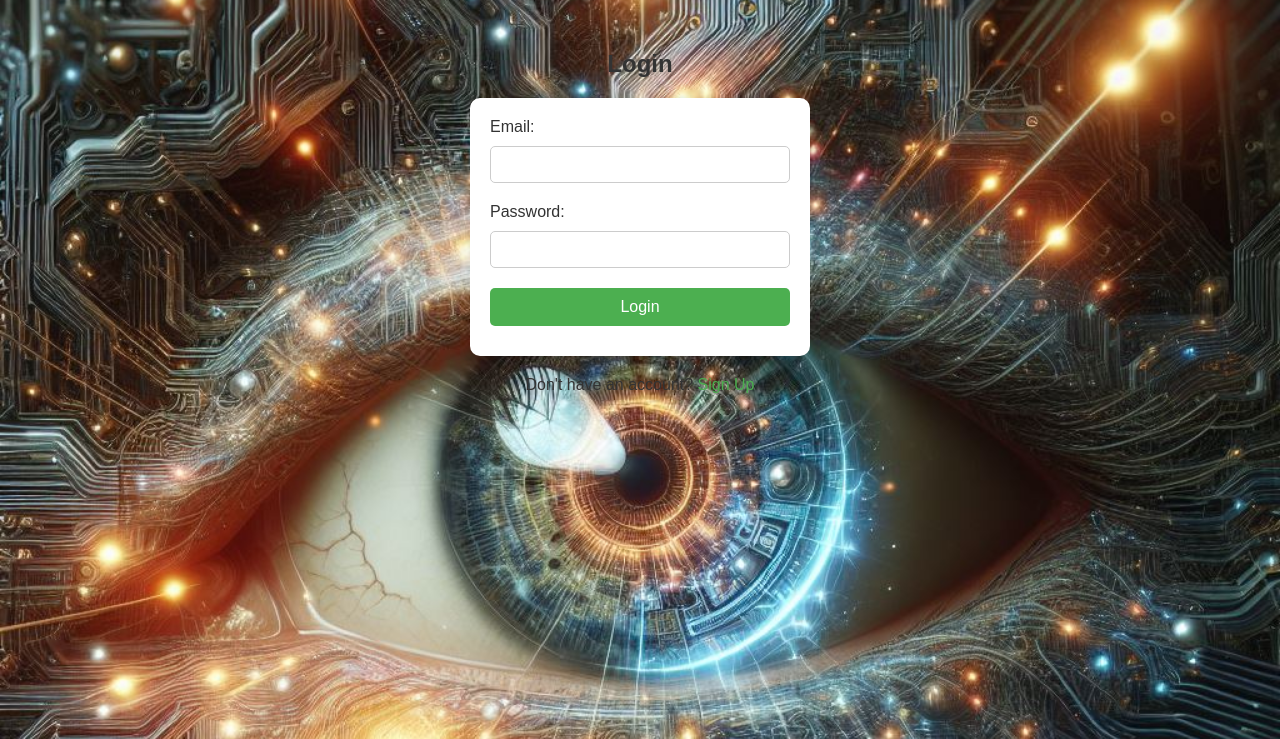
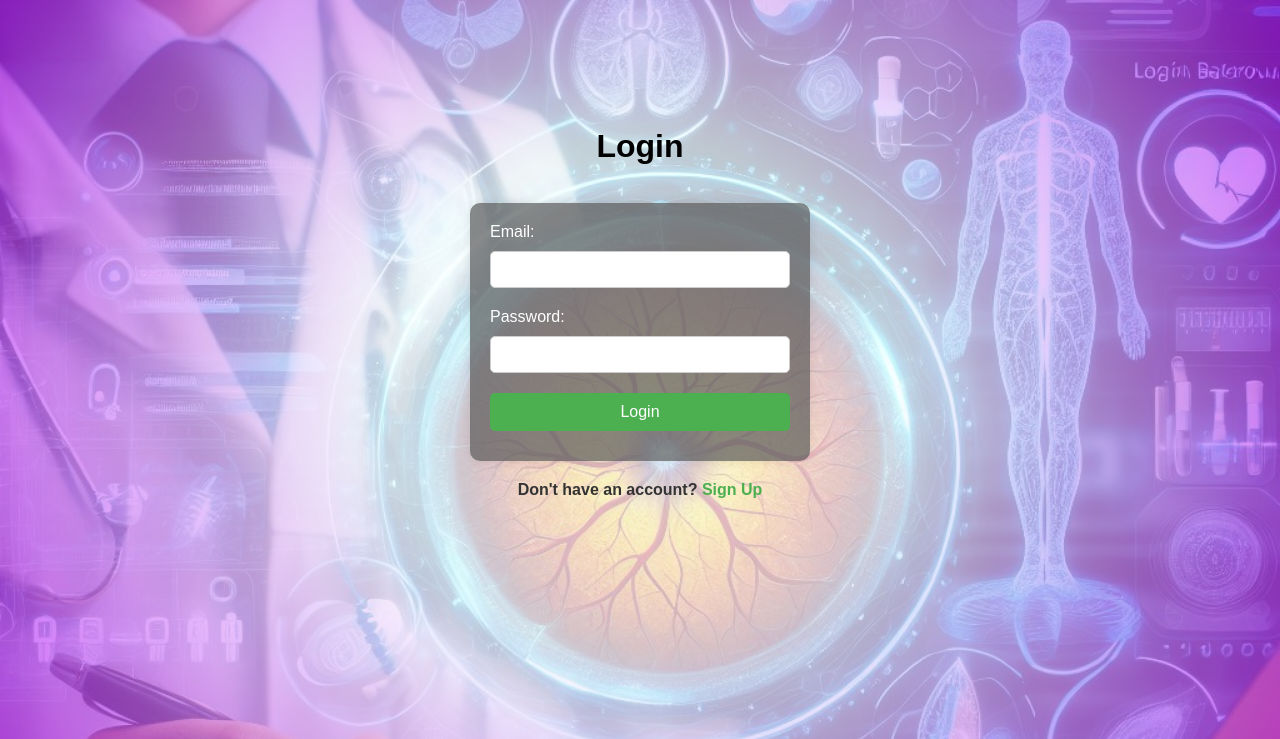
Before and after one commit to Srujan-rai/Diabetic_retinopathy, a Flask app: page / in a window 1280 px wide. Shown: the top 739 px of the page. Run offline with Flask 3, Linux system fonts and the light colour scheme.

Commit message:
styles the login page

```diff
--- a/templates/login.html
+++ b/templates/login.html
@@ -1,8 +1,8 @@
 <!DOCTYPE html>
 <html lang="en">
   <head>
-    <meta charset="UTF-8">
-    <meta name="viewport" content="width=device-width, initial-scale=1.0">
+    <meta charset="UTF-8" />
+    <meta name="viewport" content="width=device-width, initial-scale=1.0" />
     <title>Login</title>
     <style>
       body {
@@ -10,21 +10,36 @@
         margin: 0;
         padding: 0;
         background-color: #f4f4f4;
-            background-image: url(' {{url_for('static', filename='images/bc4.jpeg') }}');
+        background-image: url(" {{url_for("static", filename="images/login_page.jpg") }}");
         background-size: cover;
-            background-position: 0 -120px;
+        background-position: 0 -100px;
+      }
+
+      body::before {
+        content: "";
+        background: rgb(0, 0, 0);
+        background: radial-gradient(
+          circle,
+          rgba(255, 255, 255, 0.7) 34%,
+          rgba(185, 0, 245, 0.6026785714285714) 100%
+        );
+        inset: 0;
+        position: absolute;
+        z-index: -1;
       }
 
       h2 {
         text-align: center;
-            margin-top: 50px;
-            color: #333;
+        font-size: 2rem;
+        margin-top: 10%;
+        color: #000;
       }
 
       form {
         width: 300px;
         margin: 0 auto;
-            background-color: #fff;
+        margin-top: 3%;
+        background-color: rgba(90, 90, 90, 0.7);
         padding: 20px;
         border-radius: 10px;
         box-shadow: 0 0 10px rgba(0, 0, 0, 0.1);
@@ -33,7 +48,7 @@
       label {
         display: block;
         margin-bottom: 10px;
-            color: #333;
+        color: #fff;
       }
 
       input[type="email"],
@@ -48,12 +63,13 @@
       button[type="submit"] {
         width: 100%;
         padding: 10px;
-            background-color: #4CAF50;
+        background-color: #4caf50;
         color: #fff;
         border: none;
         border-radius: 5px;
         cursor: pointer;
         font-size: 16px;
+        transition: all 0.2s;
       }
 
       button[type="submit"]:hover {
@@ -64,10 +80,11 @@
         text-align: center;
         margin-top: 20px;
         color: #333;
+        font-weight: bold;
       }
 
       p a {
-            color: #4CAF50;
+        color: #4caf50;
         text-decoration: none;
       }
 
@@ -87,17 +104,13 @@
     <h2>Login</h2>
     <form action="{{ url_for('login') }}" method="post">
       <label for="email">Email:</label>
-        <input type="email" id="email" name="email" required>
-        <br>
+      <input type="email" id="email" name="email" required />
+      <br />
       <label for="password">Password:</label>
-        <input type="password" id="password" name="password" required>
-        <br>
+      <input type="password" id="password" name="password" required />
+      <br />
       <button type="submit">Login</button>
-        <div class="error">
-            {% if error %}
-                {{ error }}
-            {% endif %}
-        </div>
+      <div class="error">{% if error %} {{ error }} {% endif %}</div>
     </form>
     <p>Don't have an account? <a href="{{ url_for('signup') }}">Sign Up</a></p>
   </body>
```
Lines whose indentation alone changed are shown as unchanged.
